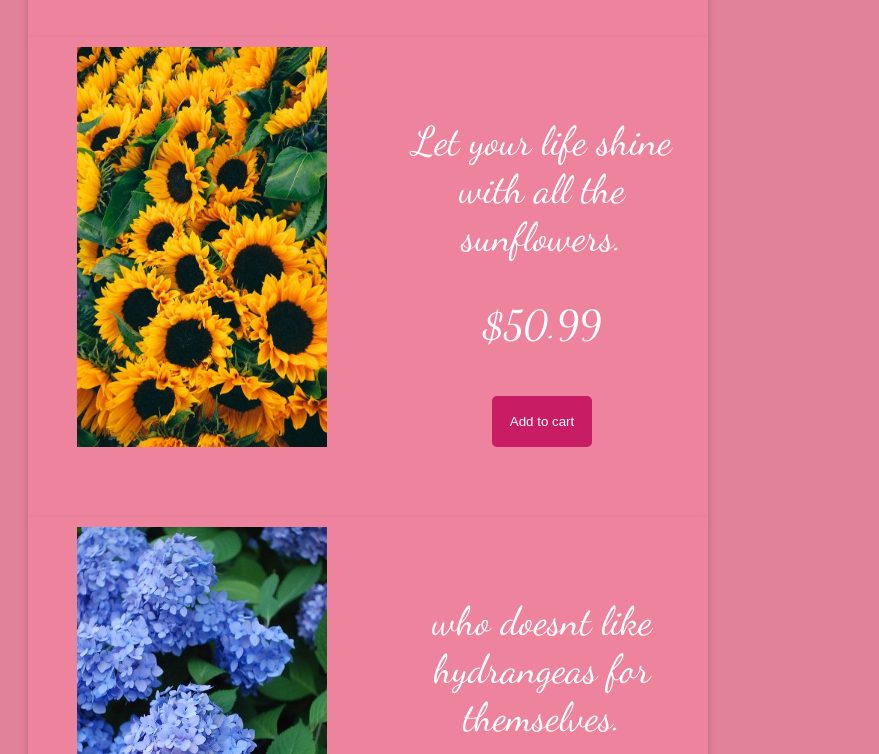
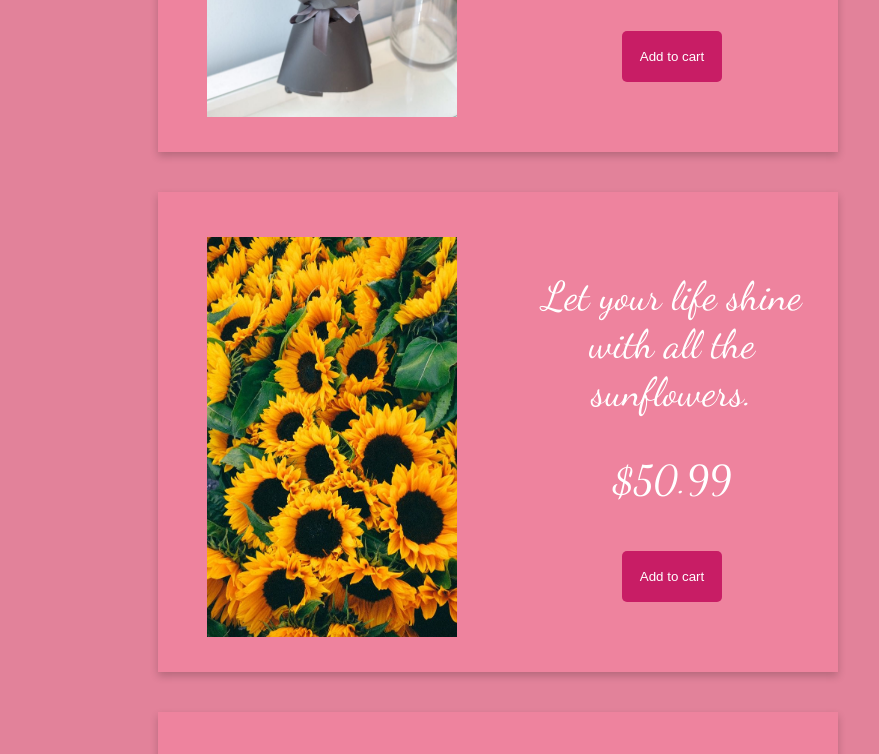
Before and after one commit to sabiyamalbari/floral-escape.github.io, a plain HTML site: page shop.html in a window 1280 px wide. Shown: the part 643-1397 px from the top of the page, without its empty margins (0-879 px from the left). Drawn offline with Linux system fonts and the light colour scheme.

Commit message:
added flex

```diff
--- a/style.css
+++ b/style.css
@@ -70,11 +70,11 @@ h3{
 .card{
     box-shadow: 0 4px 8px 0 rgba(0,0,0,0.2);
     max-width: 680px;
-    margin:10 10;
+    margin:20px 20px;
     text-align: center;
     background-color: rgb(238, 131, 158);
     padding-top: 10px;
-
+    display: flex;
 }
 .card img{
 
@@ -110,10 +110,11 @@ h3{
     border-radius: 5px ;
 }
 .cardp{
-    display: grid;
-    grid-row: 1/span 2  ;
-    margin: 20px 20px 20px 20px;
+    display: flex;
+   flex-wrap: wrap;
+    margin: 130px 130px;
     padding-top: 10px;
+    height: 100%;
 }
 footer p{
     font-family: 'Dancing Script', cursive;
```
